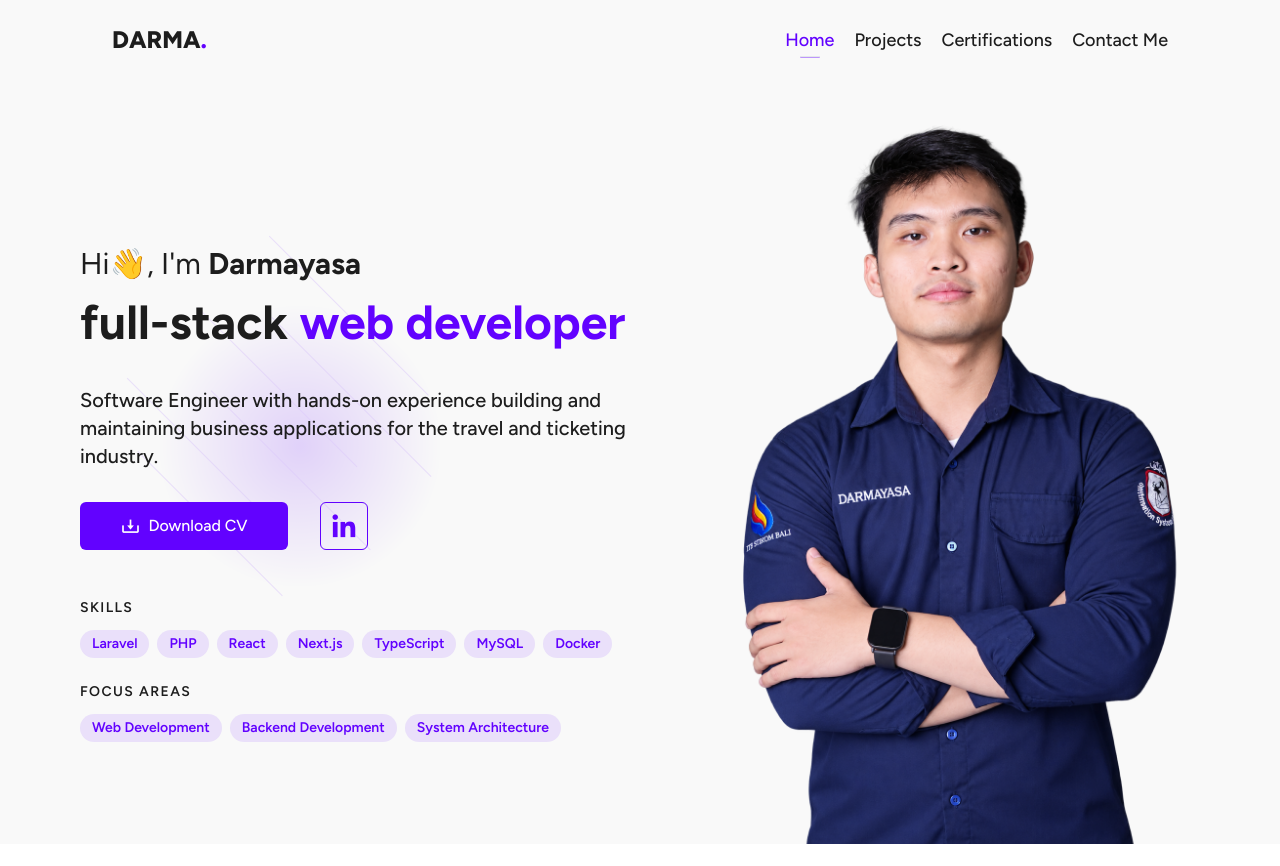
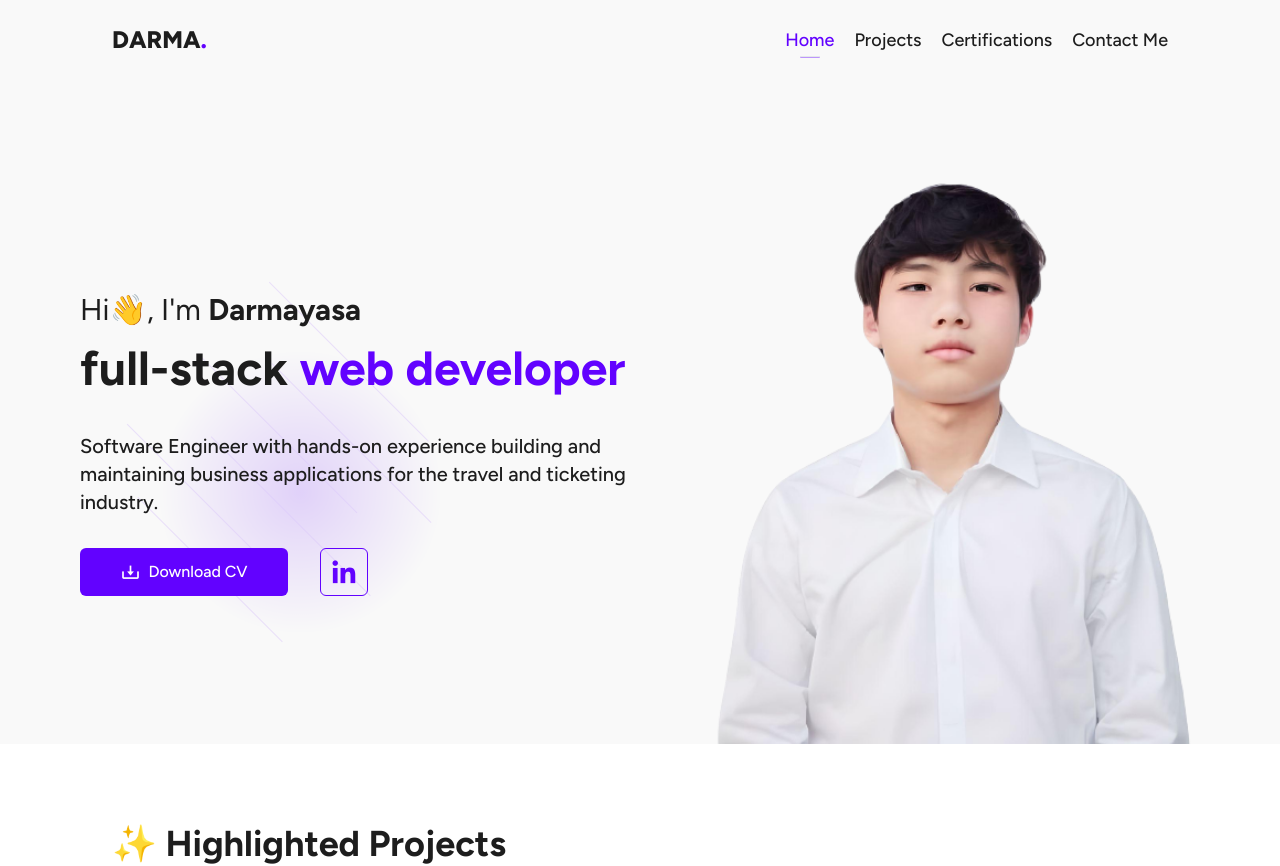
Before and after one commit to kadekdarmayasa/kadekdarmayasa.com, a React (Vite) app: page / in a window 1280 px wide. Shown: the top 866 px of the page. Built offline with nearby package versions, Linux system fonts and the light colour scheme.

Commit message:
fix: overflow of box decoration and remove skills and focus areas

```diff
--- a/src/features/banner/index.tsx
+++ b/src/features/banner/index.tsx
@@ -4,24 +4,8 @@ import 'react-lazy-load-image-component/src/effects/blur.css'
 import { Tilt } from 'react-tilt'
 import { tilt } from '@config/tilt'
 
-import darmaProfile from '@assets/images/photo-profile.png'
+import darmaProfile from '@assets/images/darma-profile-ai.png'
 import bannerDecoration from '@assets/images/banner-decoration.svg'
-
-const skills = [
-  'Laravel',
-  'PHP',
-  'React',
-  'Next.js',
-  'TypeScript',
-  'MySQL',
-  'Docker',
-]
-
-const focusAreas = [
-  'Web Development',
-  'Backend Development',
-  'System Architecture',
-]
 
 const Banner = () => {
   return (
@@ -63,38 +47,12 @@ const Banner = () => {
                 </a>
               </Tilt>
             </div>
-            <div className='mt-12 max-w-[640px]'>
-              <h3 className='text-sm uppercase tracking-widest font-semibold mb-3'>
-                Skills
-              </h3>
-              <div className='flex flex-wrap gap-2 mb-6'>
-                {skills.map((skill) => (
-                  <span
-                    key={skill}
-                    className='px-3 py-1 rounded-full text-purple bg-purple/10 text-sm font-semibold'>
-                    {skill}
-                  </span>
-                ))}
-              </div>
-              <h3 className='text-sm uppercase tracking-widest font-semibold mb-3'>
-                Focus Areas
-              </h3>
-              <div className='flex flex-wrap gap-2'>
-                {focusAreas.map((area) => (
-                  <span
-                    key={area}
-                    className='px-3 py-1 rounded-full text-purple bg-purple/10 text-sm font-semibold'>
-                    {area}
-                  </span>
-                ))}
-              </div>
-            </div>
           </div>
           <div className='absolute w-full h-[420px] bg-light-gray/80 -top-5 z-10'></div>
           <img src={bannerDecoration} className='absolute -top-5 h-[420px]' />
         </div>
         <div className='flex-1 relative z-30 flex items-end justify-end'>
-          <div className='relative ms-auto w-[300px] h-[500px] mobile-md:w-[400px] mobile-md:h-[600px] lg:h-[700px] lg:w-[500px]'>
+          <div className='relative ms-auto w-[300px] h-[400px] mobile-md:w-[400px] mobile-md:h-[500px] lg:h-[600px] lg:w-[500px]'>
             <LazyLoadImage
               src={darmaProfile}
               placeholderSrc={darmaProfile}
--- a/src/features/project/Item.tsx
+++ b/src/features/project/Item.tsx
@@ -50,7 +50,7 @@ const ProjectItem = ({
   return (
     <Tilt
       options={{ ...tilt, max: 25 }}
-      className='w-full text-black h-[auto] mb-10 rounded-xl relative'
+      className='w-full text-black h-[auto] mb-10 rounded-xl relative overflow-hidden'
       style={{ backgroundImage: themeBackground }}>
       <div className='relative z-10 px-4 sm:px-10 py-8 sm:py-10 flex flex-col xl:flex-row gap-10 xl:items-center'>
         <div className='w-full mobile-xs:h-[240px] mobile-md:h-[350px] mobile-lg:h-[450px] sm:h-[500px] lg:h-[600px] xl:h-[560px] xl:w-[560px] border-8 border-white rounded-lg relative'>
```
